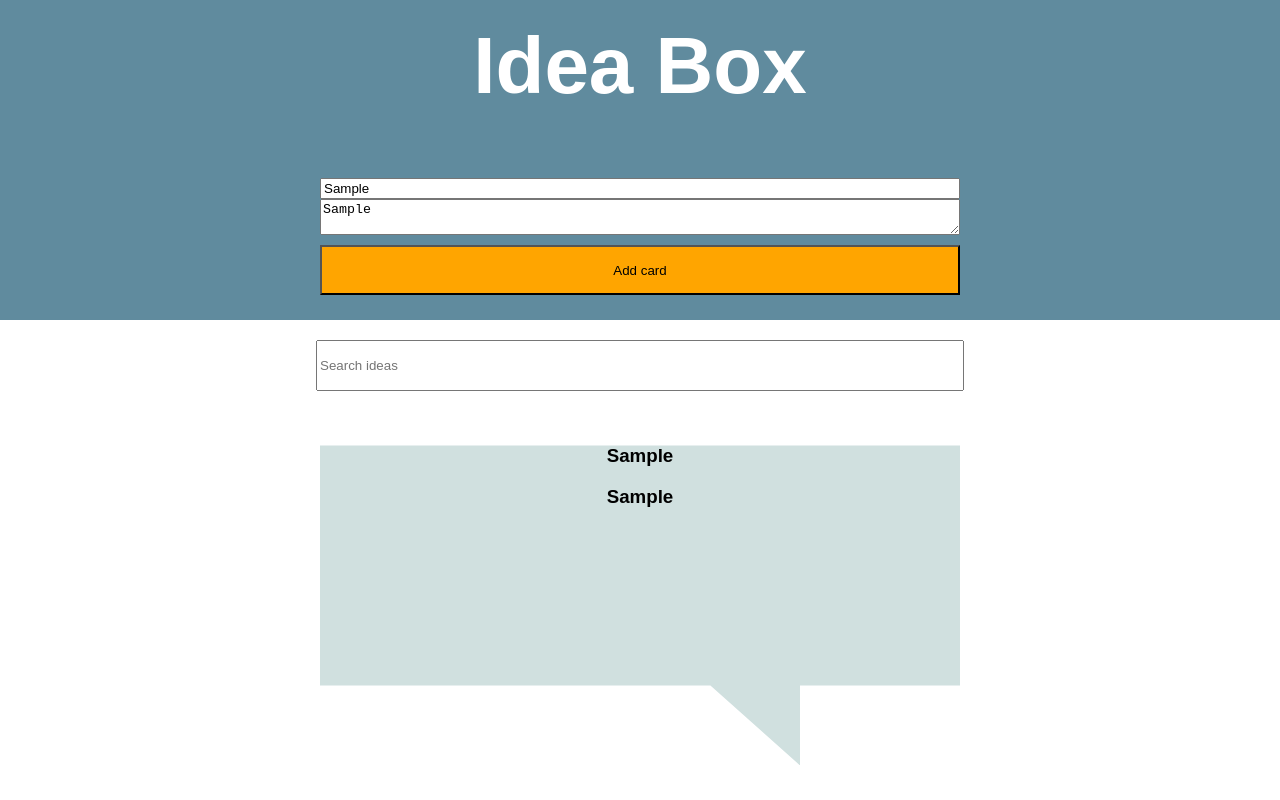
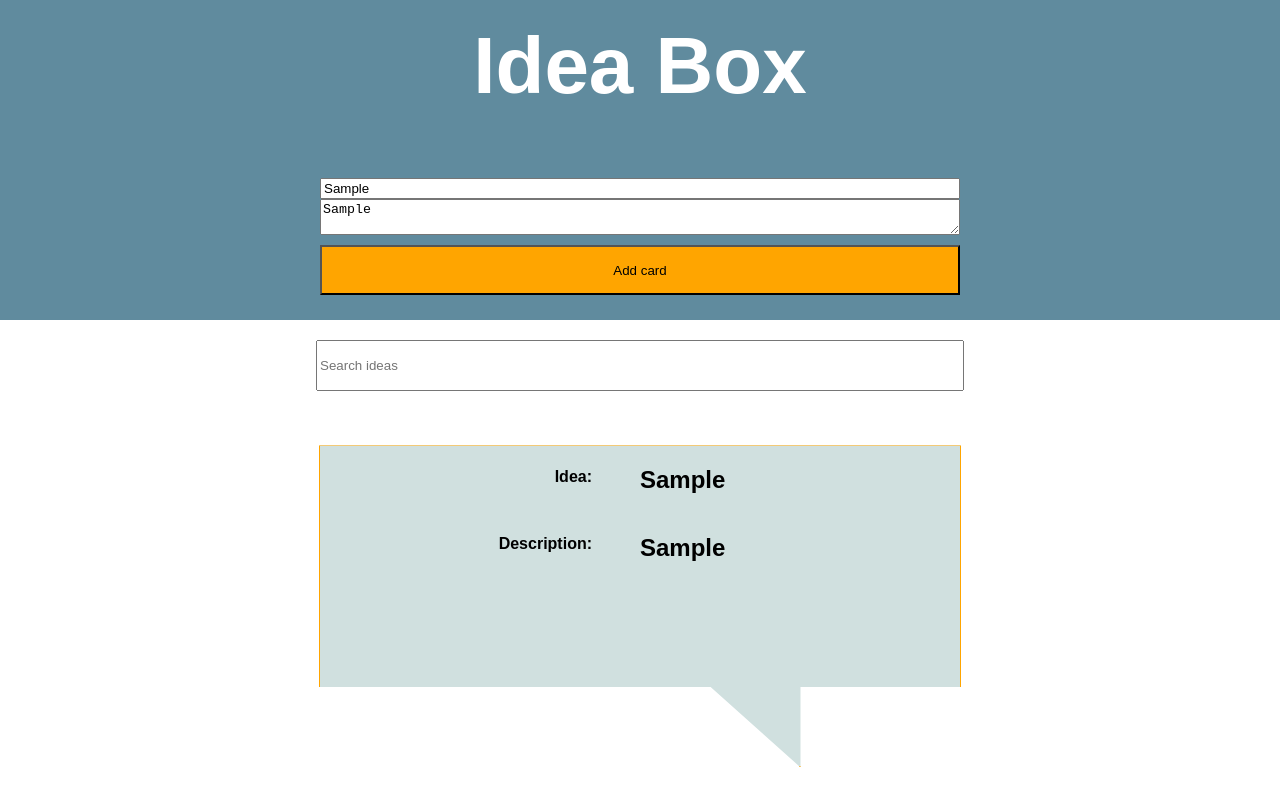
Before and after one commit to cierrajw/ideabox-react, a React (Create React App) app: page / in a window 1280 px wide. Both pictures are taken after typing "Sample", "Sample" into the empty fields and a click on the button "Add card". Built offline with nearby package versions, Linux system fonts and the light colour scheme.

Commit message:
Adjust text alignment in cards

```diff
--- a/src/Components/Cards/Card.js
+++ b/src/Components/Cards/Card.js
@@ -15,8 +15,10 @@ export default class Card extends Component{
 render(){
   return(
     <article className="card-article">
-    <h1>{this.props.title}</h1>
-    <h1>{this.props.description}</h1>
+    <section className="info-section">
+    <h1 className="title-text">Idea:</h1><h2 className="title-value">{this.props.title}</h2>
+    <h1 className="description-text">Description:</h1><h2 className="description-value">{this.props.description}</h2>
+    </section>
     </article>
   )
 }
--- a/src/Components/Cards/card.css
+++ b/src/Components/Cards/card.css
@@ -4,5 +4,41 @@
   background-color: #d0e0df;
   width: 40rem;
   height: 20rem;
+  border: 1px solid orange;
   clip-path: polygon(0% 0%, 100% 0%, 100% 75%, 75% 75%, 75% 100%, 61% 75%, 0% 75%);
 }
+
+.title-text, .description-text{
+  margin-left: 25%;
+  margin-right: 3rem;
+}
+
+.info-section{
+  display: grid;
+  margin: auto;
+  grid-template-columns: 1fr 1fr;
+  grid-template-rows: 1fr 1fr;
+}
+.title-text{
+  grid-row: 1;
+  grid-column: 1;
+  justify-self: end;
+}
+
+.description-text{
+  grid-row: 2;
+  grid-column: 1;
+  justify-self: end;
+}
+
+.title-value{
+  grid-row: 1;
+  grid-column: 2;
+  justify-self: start;
+}
+
+.description-value{
+  grid-row: 2;
+  grid-column: 2;
+  justify-self: start;
+}
```
